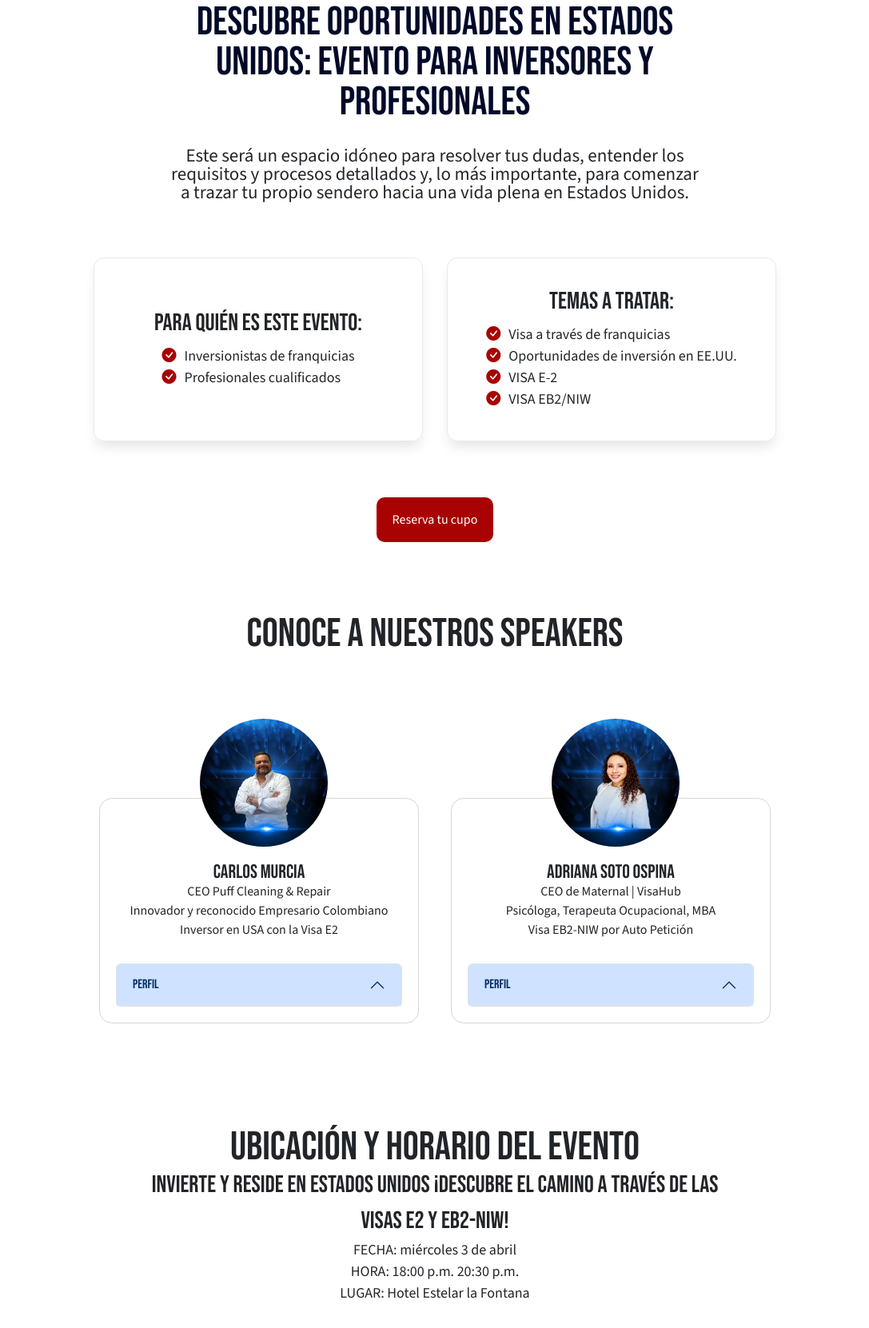
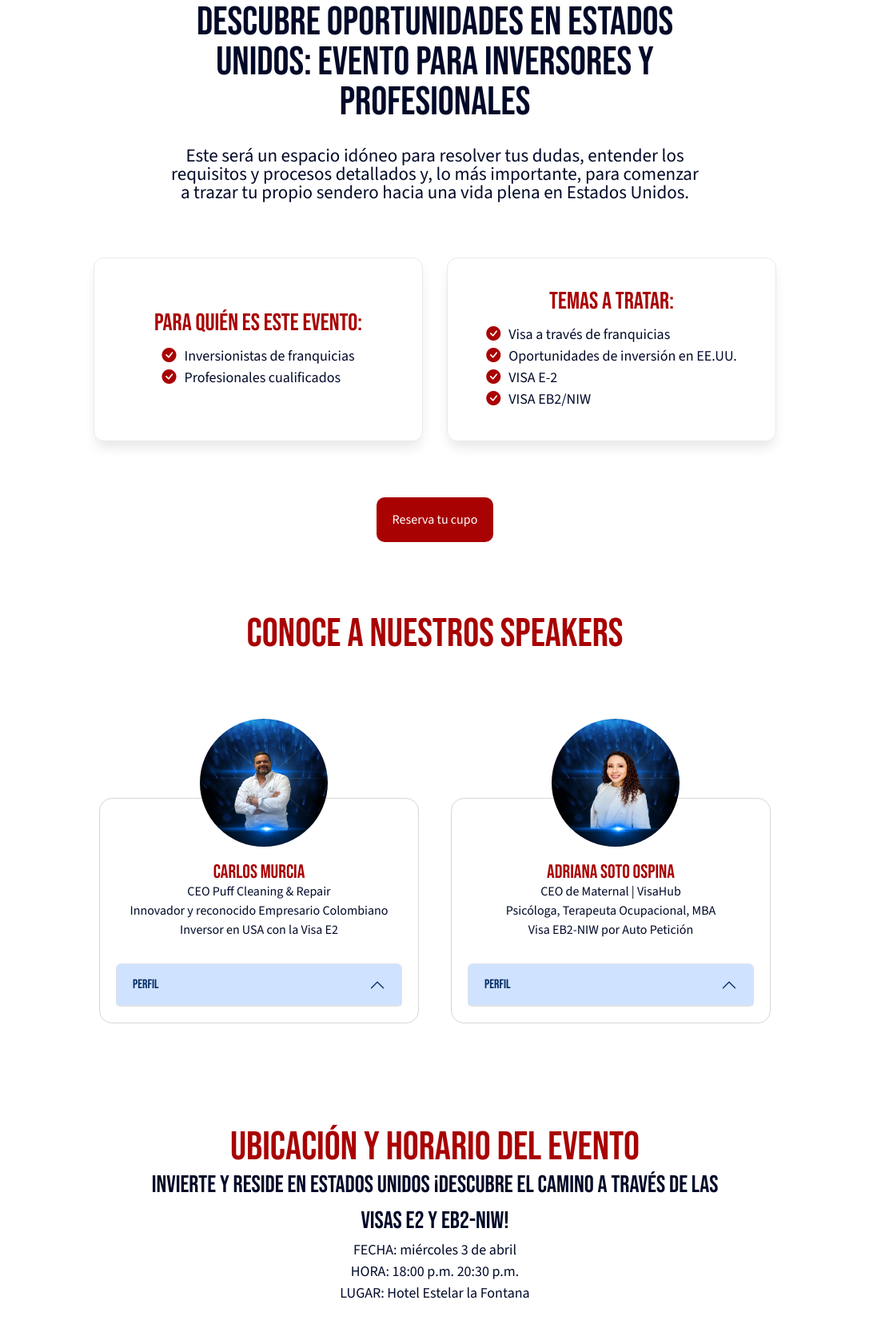
Before and after one commit to Puffcleaning/lookingdreams, a website: page index.html in a window 1280 px wide. Shown: the part 602-2263 px from the top of the page at 80% size, without its empty margins (96-1183 px from the left). Drawn offline with nearby package versions, Linux system fonts and the light colour scheme; some packages are replaced by stand-ins of ours; grey boxes are pictures that could not be loaded; a script that the page names is missing.

```diff
--- a/css/style.css
+++ b/css/style.css
@@ -96,6 +96,7 @@
 .titlePerfil,
 .titleH2Ubicacion,
 .titleForm {
+    color: var(--colorTwo);
     font-size: 35px;
     text-align: center;
     font-family: "Bebas Neue", sans-serif;
@@ -106,6 +107,7 @@
 }
 
 .textInfo {
+    color: var(--colorOne);
     font-family: "Source Sans 3", sans-serif;
     font-size: 18px;
     padding: 20px;
@@ -158,6 +160,7 @@
 }
 
 .caja ol li {
+    color: var(--colorOne);
     font-size: 18px;
     line-height: 1.5;
     font-family: "Source Sans 3", sans-serif;
@@ -209,6 +212,7 @@
 }
 
 .nombrePersona {
+    color: var(--colorTwo);
     text-align: center;
     font-size: 24px;
     font-family: "Bebas Neue", sans-serif;
@@ -216,6 +220,7 @@
 
 .textPerson,
 .textPerfil {
+    color: var(--colorOne);
     line-height: 1.5;
     text-align: center;
     font-family: "Source Sans 3", sans-serif;
@@ -226,6 +231,7 @@
 }
 
 .accordion-body {
+    color: var(--colorOne);
     font-family: "Source Sans 3", sans-serif;
 }
 
@@ -248,6 +254,7 @@
 }
 
 .nameUbica {
+    color: var(--colorOne);
     font-size: 22px;
     text-align: center;
     line-height: 1.5;
@@ -255,6 +262,7 @@
 }
 
 .cnt-ubicacion p {
+    color: var(--colorOne);
     line-height: 1.5;
     font-size: 18px;
     text-align: center;
@@ -262,6 +270,7 @@
 }
 
 .textTitleForm {
+    color: var(--colorOne);
     text-align: center;
     font-family: "Source Sans 3", sans-serif;
 }
@@ -275,10 +284,12 @@
 
 .form-label,
 .titleFormCheck {
+    color: var(--colorOne);
     font-family: "Bebas Neue", sans-serif;
 }
 
 .form-check-label {
+    color: var(--colorOne);
     font-size: 18px;
     line-height: 1.5;
     font-family: "Source Sans 3", sans-serif;
```
